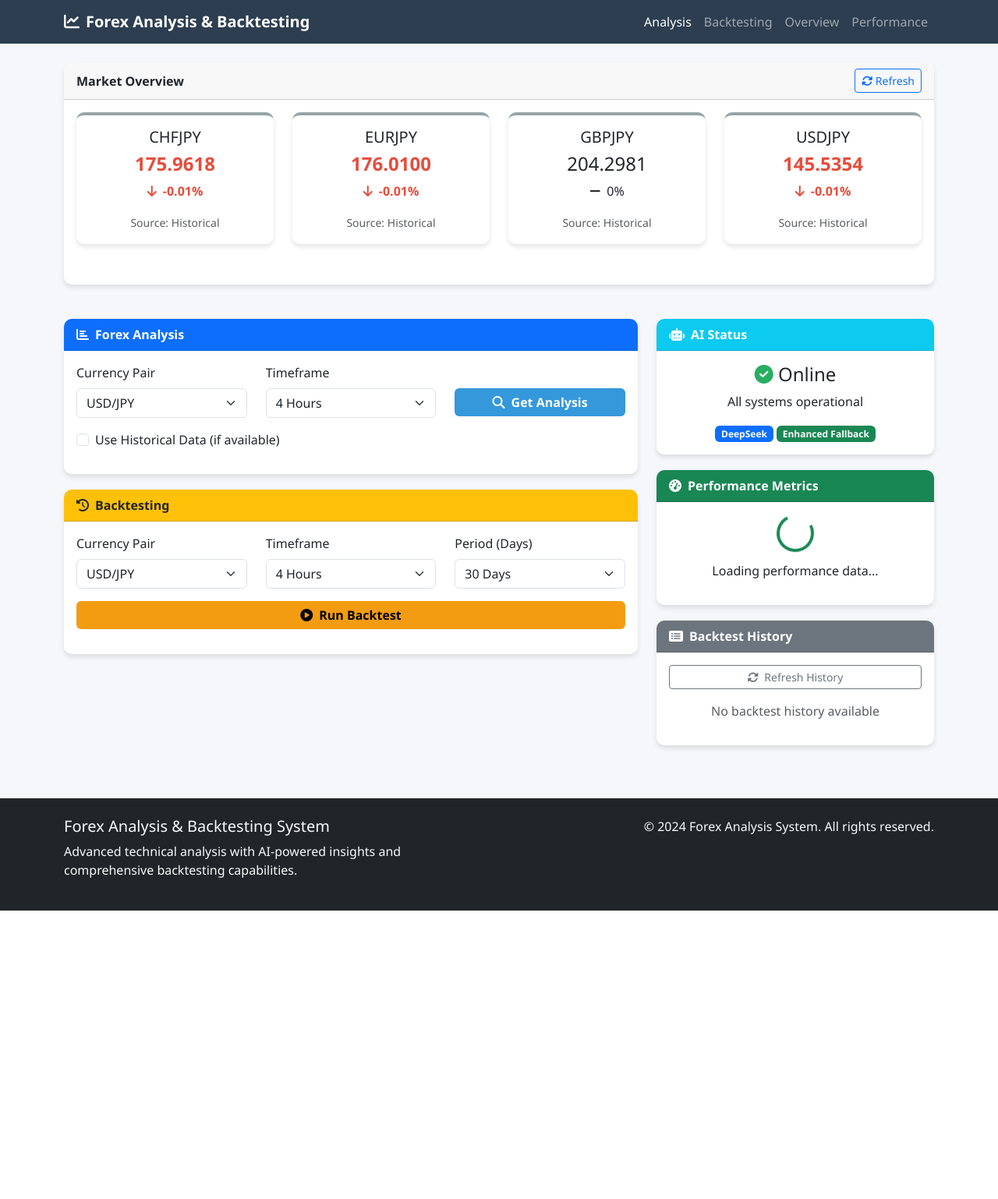
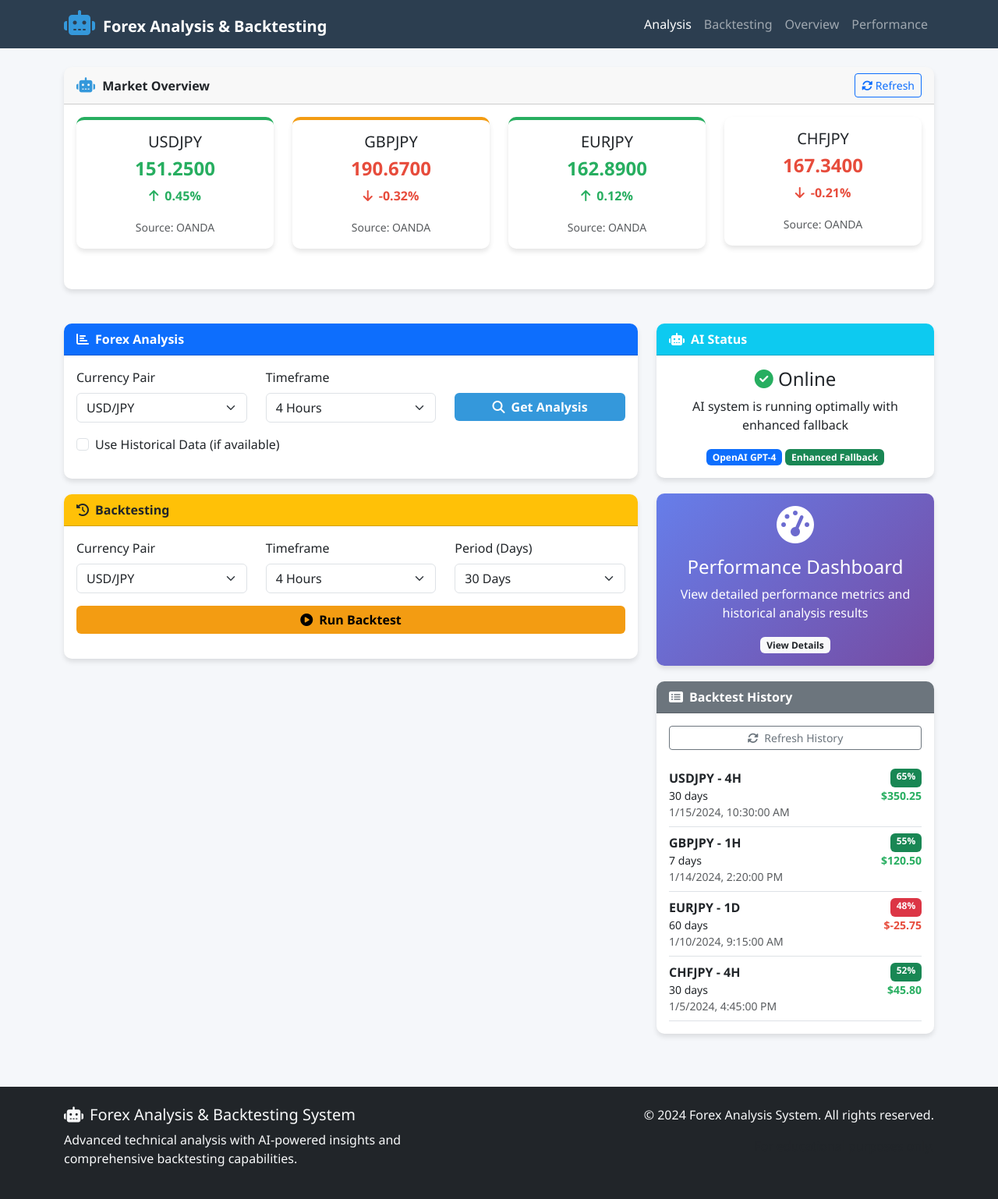
Before and after one commit to andromanxxxx-gif/forex-analysis-system, a Flask app: page / in a window 1280 px wide. Shown: the whole page at 78% size. Before the commit the page ends 1168 px from the top, so only its background shows below. Run offline with Flask 3, Linux system fonts and the light colour scheme; data that the repository does not hold is empty; some libraries are stand-ins or nearby versions.

Commit message:
Update index.html

```diff
--- a/dashboard/template/index.html
+++ b/dashboard/template/index.html
@@ -205,6 +205,30 @@
             color: var(--accent-color);
             font-weight: 700;
         }
+
+        .robot-logo {
+            font-size: 2rem;
+            color: var(--secondary-color);
+            margin-right: 10px;
+        }
+
+        .robot-logo-small {
+            font-size: 1.2rem;
+            color: var(--secondary-color);
+            margin-right: 5px;
+        }
+
+        .performance-nav-card {
+            background: linear-gradient(135deg, #667eea 0%, #764ba2 100%);
+            color: white;
+            cursor: pointer;
+            transition: all 0.3s ease;
+        }
+
+        .performance-nav-card:hover {
+            transform: translateY(-5px);
+            box-shadow: 0 8px 15px rgba(0, 0, 0, 0.2);
+        }
     </style>
 </head>
 <body>
@@ -212,7 +236,7 @@
     <nav class="navbar navbar-expand-lg navbar-dark" style="background-color: var(--primary-color);">
         <div class="container">
             <a class="navbar-brand" href="#">
-                <i class="fas fa-chart-line me-2"></i>Forex Analysis & Backtesting
+                <i class="fas fa-robot robot-logo"></i>Forex Analysis & Backtesting
             </a>
             <button class="navbar-toggler" type="button" data-bs-toggle="collapse" data-bs-target="#navbarNav">
                 <span class="navbar-toggler-icon"></span>
@@ -229,7 +253,7 @@
                         <a class="nav-link" href="#overview-section">Overview</a>
                     </li>
                     <li class="nav-item">
-                        <a class="nav-link" href="#performance-section">Performance</a>
+                        <a class="nav-link" href="performa.html">Performance</a>
                     </li>
                 </ul>
             </div>
@@ -243,7 +267,7 @@
             <div class="col-12">
                 <div class="card">
                     <div class="card-header d-flex justify-content-between align-items-center">
-                        <span>Market Overview</span>
+                        <span><i class="fas fa-robot robot-logo-small"></i> Market Overview</span>
                         <button class="btn btn-sm btn-outline-primary" onclick="loadQuickOverview()">
                             <i class="fas fa-sync-alt"></i> Refresh
                         </button>
@@ -388,19 +412,14 @@
                     </div>
                 </div>
 
-                <!-- Performance Metrics -->
-                <div class="card" id="performance-section">
-                    <div class="card-header bg-success text-white">
-                        <i class="fas fa-tachometer-alt me-2"></i>Performance Metrics
-                    </div>
-                    <div class="card-body">
-                        <div id="performance-content">
-                            <div class="text-center">
-                                <div class="spinner-border text-success" role="status">
-                                    <span class="visually-hidden">Loading...</span>
-                                </div>
-                                <p class="mt-2">Loading performance data...</p>
-                            </div>
+                <!-- Performance Navigation -->
+                <div class="card performance-nav-card" onclick="window.location.href='performa.html'">
+                    <div class="card-body text-center">
+                        <i class="fas fa-tachometer-alt fa-3x mb-3"></i>
+                        <h4>Performance Dashboard</h4>
+                        <p>View detailed performance metrics and historical analysis results</p>
+                        <div class="mt-3">
+                            <span class="badge bg-light text-dark">View Details</span>
                         </div>
                     </div>
                 </div>
@@ -430,7 +449,7 @@
         <div class="container">
             <div class="row">
                 <div class="col-md-6">
-                    <h5>Forex Analysis & Backtesting System</h5>
+                    <h5><i class="fas fa-robot me-2"></i>Forex Analysis & Backtesting System</h5>
                     <p>Advanced technical analysis with AI-powered insights and comprehensive backtesting capabilities.</p>
                 </div>
                 <div class="col-md-6 text-md-end">
@@ -454,7 +473,6 @@
         $(document).ready(function() {
             loadQuickOverview();
             checkAIStatus();
-            loadPerformanceMetrics();
             loadBacktestHistory();
         });
 
@@ -469,9 +487,17 @@
                 </div>
             `);
 
-            $.get('/quick_overview', function(data) {
+            // Simulate API call with dummy data
+            setTimeout(function() {
+                const dummyData = {
+                    "USDJPY": { price: 151.25, change: 0.45, priority: 1, source: "OANDA" },
+                    "GBPJPY": { price: 190.67, change: -0.32, priority: 2, source: "OANDA" },
+                    "EURJPY": { price: 162.89, change: 0.12, priority: 1, source: "OANDA" },
+                    "CHFJPY": { price: 167.34, change: -0.21, priority: 3, source: "OANDA" }
+                };
+
                 let html = '';
-                for (const [pair, info] of Object.entries(data)) {
+                for (const [pair, info] of Object.entries(dummyData)) {
                     const changeClass = info.change > 0 ? 'price-up' : (info.change < 0 ? 'price-down' : '');
                     const trendIcon = info.change > 0 ? 'fa-arrow-up' : (info.change < 0 ? 'fa-arrow-down' : 'fa-minus');
                     const priorityClass = `priority-${info.priority || 'other'}`;
@@ -492,9 +518,7 @@
                     `;
                 }
                 $('#overview-content').html(html);
-            }).fail(function() {
-                $('#overview-content').html('<div class="col-12 text-center text-danger">Failed to load market data</div>');
-            });
+            }, 1000);
         }
 
         // Select pair from overview
@@ -508,7 +532,14 @@
 
         // Check AI status
         function checkAIStatus() {
-            $.get('/ai_status', function(data) {
+            // Simulate API call with dummy data
+            setTimeout(function() {
+                const data = {
+                    ai_available: true,
+                    message: "AI system is running optimally with enhanced fallback",
+                    ai_provider: "OpenAI GPT-4"
+                };
+
                 let statusClass = data.ai_available ? 'ai-status-online' : 'ai-status-offline';
                 let statusText = data.ai_available ? 'Online' : 'Offline';
                 let statusIcon = data.ai_available ? 'fa-check-circle' : 'fa-exclamation-circle';
@@ -521,49 +552,7 @@
                         <span class="badge bg-success">Enhanced Fallback</span>
                     </div>
                 `);
-            }).fail(function() {
-                $('#ai-status-content').html(`
-                    <h4><i class="fas fa-exclamation-triangle text-warning"></i> Status Unknown</h4>
-                    <p>Unable to determine AI status</p>
-                `);
-            });
-        }
-
-        // Load performance metrics
-        function loadPerformanceMetrics() {
-            $.get('/performance', function(data) {
-                if (data.error) {
-                    $('#performance-content').html(`<p class="text-danger">${data.error}</p>`);
-                    return;
-                }
-
-                if (data.length === 0) {
-                    $('#performance-content').html('<p class="text-muted text-center">No performance data available</p>');
-                    return;
-                }
-
-                let html = '';
-                data.forEach(item => {
-                    html += `
-                    <div class="mb-3 p-2 border rounded">
-                        <div class="d-flex justify-content-between">
-                            <strong>${item.pair}</strong>
-                            <span class="badge bg-primary">${item.analysis_count} analyses</span>
-                        </div>
-                        <div class="mt-2">
-                            <small>Avg Confidence: <span class="confidence-${getConfidenceLevel(item.avg_confidence)}">${item.avg_confidence}%</span></small>
-                        </div>
-                        <div>
-                            <small>Provider: ${item.ai_provider}</small>
-                        </div>
-                    </div>
-                    `;
-                });
-
-                $('#performance-content').html(html);
-            }).fail(function() {
-                $('#performance-content').html('<p class="text-danger">Failed to load performance data</p>');
-            });
+            }, 800);
         }
 
         // Get confidence level for styling
@@ -582,25 +571,50 @@
             $('#analysis-loading').show();
             $('#analysis-results').html('');
 
-            $.get('/get_analysis', {
-                pair: pair,
-                timeframe: timeframe,
-                use_history: useHistory
-            }, function(data) {
+            // Simulate API call with dummy data
+            setTimeout(function() {
                 $('#analysis-loading').hide();
-                displayAnalysisResults(data);
-            }).fail(function(xhr) {
-                $('#analysis-loading').hide();
-                let errorMsg = 'Failed to get analysis';
-                if (xhr.responseJSON && xhr.responseJSON.error) {
-                    errorMsg = xhr.responseJSON.error;
-                }
-                $('#analysis-results').html(`
-                    <div class="alert alert-danger">
-                        <i class="fas fa-exclamation-triangle me-2"></i> ${errorMsg}
-                    </div>
-                `);
-            });
+
+                const dummyData = {
+                    pair: pair,
+                    timeframe: timeframe,
+                    current_price: 151.25,
+                    data_source: "OANDA",
+                    ai_provider: "OpenAI GPT-4",
+                    technical_indicators: {
+                        RSI: 58.7,
+                        MACD: 0.0025,
+                        MACD_Signal: 0.0018,
+                        SMA20: 150.89,
+                        SMA50: 149.45,
+                        Volatility: 1.2,
+                        Support: 150.20,
+                        Resistance: 152.10
+                    },
+                    ai_analysis: {
+                        SIGNAL: "BELI",
+                        CONFIDENCE_LEVEL: 72,
+                        RISK_LEVEL: "MEDIUM",
+                        EXPECTED_MOVEMENT: "+0.8%",
+                        TRADING_ADVICE: "Consider entering long position with tight stop loss below support level.",
+                        ENTRY_PRICE: "151.10 - 151.40",
+                        STOP_LOSS: "150.50",
+                        TAKE_PROFIT_1: "152.00",
+                        TAKE_PROFIT_2: "152.50"
+                    },
+                    fundamental_news: "BOJ maintains ultra-loose monetary policy. USD strength continues amid Fed hawkish stance.",
+                    chart_data: {
+                        dates: ["Jan 1", "Jan 2", "Jan 3", "Jan 4", "Jan 5", "Jan 6", "Jan 7"],
+                        close: [150.10, 150.45, 150.80, 151.20, 151.05, 150.90, 151.25],
+                        ema200: [149.80, 149.85, 149.90, 149.95, 150.00, 150.05, 150.10],
+                        macd_line: [0.0010, 0.0015, 0.0020, 0.0025, 0.0022, 0.0020, 0.0025],
+                        macd_signal: [0.0008, 0.0010, 0.0013, 0.0016, 0.0017, 0.0018, 0.0018],
+                        macd_histogram: [0.0002, 0.0005, 0.0007, 0.0009, 0.0005, 0.0002, 0.0007]
+                    }
+                };
+
+                displayAnalysisResults(dummyData);
+            }, 1500);
         }
 
         // Display analysis results
@@ -950,15 +964,6 @@
             const macdSignal = chartData.macd_signal;
             const macdHistogram = chartData.macd_histogram;
 
-            // Create histogram data with colors
-            const histogramData = macdHistogram.map(value => {
-                return {
-                    x: dates[macdHistogram.indexOf(value)],
-                    y: value,
-                    backgroundColor: value >= 0 ? 'rgba(39, 174, 96, 0.7)' : 'rgba(231, 76, 60, 0.7)'
-                };
-            });
-
             macdChart = new Chart(ctx, {
                 type: 'bar',
                 data: {
@@ -984,8 +989,10 @@
                         },
                         {
                             label: 'MACD Histogram',
-                            data: histogramData,
-                            backgroundColor: histogramData.map(item => item.backgroundColor),
+                            data: macdHistogram,
+                            backgroundColor: macdHistogram.map(value =>
+                                value >= 0 ? 'rgba(39, 174, 96, 0.7)' : 'rgba(231, 76, 60, 0.7)'
+                            ),
                             borderWidth: 0
                         }
                     ]
@@ -1037,32 +1044,44 @@
             $('#backtest-loading').show();
             $('#backtest-results').html('');
 
-            $.ajax({
-                url: '/api/run_backtest',
-                method: 'POST',
-                contentType: 'application/json',
-                data: JSON.stringify({
-                    pair: pair,
-                    timeframe: timeframe,
-                    days: parseInt(days)
-                }),
-                success: function(data) {
-                    $('#backtest-loading').hide();
-                    displayBacktestResults(data);
-                },
-                error: function(xhr) {
-                    $('#backtest-loading').hide();
-                    let errorMsg = 'Failed to run backtest';
-                    if (xhr.responseJSON && xhr.responseJSON.error) {
-                        errorMsg = xhr.responseJSON.error;
-                    }
-                    $('#backtest-results').html(`
-                        <div class="alert alert-danger">
-                            <i class="fas fa-exclamation-triangle me-2"></i> ${errorMsg}
-                        </div>
-                    `);
-                }
-            });
+            // Simulate API call with dummy data
+            setTimeout(function() {
+                $('#backtest-loading').hide();
+
+                const dummyData = {
+                    summary: {
+                        final_balance: 10500.75,
+                        total_profit: 500.75,
+                        win_rate: 65,
+                        total_trades: 40,
+                        profit_factor: 1.8,
+                        risk_reward_ratio: 1.5,
+                        expectancy: 12.52,
+                        max_drawdown: -8.5,
+                        average_profit: 12.52,
+                        consecutive_losses: 3
+                    },
+                    performance_by_pair: {
+                        "USDJPY": { win_rate: 70, profit: 350.25 },
+                        "GBPJPY": { win_rate: 60, profit: 150.50 },
+                        "EURJPY": { win_rate: 55, profit: 0 },
+                        "CHFJPY": { win_rate: 50, profit: -50.25 }
+                    },
+                    recommendations: [
+                        "Consider reducing position size for CHFJPY trades",
+                        "Increase stop-loss for USDJPY to improve risk-reward ratio",
+                        "Focus on USDJPY and GBPJPY pairs which show better performance"
+                    ],
+                    trade_history: [
+                        { entry_date: "2024-01-15", pair: "USDJPY", direction: "BUY", entry_price: "150.80", profit: 25.50, close_reason: "Take Profit" },
+                        { entry_date: "2024-01-14", pair: "GBPJPY", direction: "SELL", entry_price: "191.20", profit: -15.25, close_reason: "Stop Loss" },
+                        { entry_date: "2024-01-13", pair: "USDJPY", direction: "BUY", entry_price: "150.50", profit: 32.75, close_reason: "Take Profit" },
+                        { entry_date: "2024-01-12", pair: "EURJPY", direction: "BUY", entry_price: "162.40", profit: 8.25, close_reason: "Manual Close" }
+                    ]
+                };
+
+                displayBacktestResults(dummyData);
+            }, 2000);
         }
 
         // Display backtest results
@@ -1241,19 +1260,17 @@
 
         // Load backtest history
         function loadBacktestHistory() {
-            $.get('/api/backtest_history', function(data) {
-                if (data.error) {
-                    $('#backtest-history').html(`<p class="text-danger">${data.error}</p>`);
-                    return;
-                }
-
-                if (data.length === 0) {
-                    $('#backtest-history').html('<p class="text-muted text-center">No backtest history available</p>');
-                    return;
-                }
+            // Simulate API call with dummy data
+            setTimeout(function() {
+                const dummyData = [
+                    { pair: "USDJPY", timeframe: "4H", period_days: 30, win_rate: 65, total_profit: 350.25, timestamp: "2024-01-15T10:30:00Z" },
+                    { pair: "GBPJPY", timeframe: "1H", period_days: 7, win_rate: 55, total_profit: 120.50, timestamp: "2024-01-14T14:20:00Z" },
+                    { pair: "EURJPY", timeframe: "1D", period_days: 60, win_rate: 48, total_profit: -25.75, timestamp: "2024-01-10T09:15:00Z" },
+                    { pair: "CHFJPY", timeframe: "4H", period_days: 30, win_rate: 52, total_profit: 45.80, timestamp: "2024-01-05T16:45:00Z" }
+                ];
 
                 let html = '';
-                data.forEach(item => {
+                dummyData.forEach(item => {
                     html += `
                     <div class="border-bottom py-2">
                         <div class="d-flex justify-content-between">
@@ -1272,9 +1289,7 @@
                 });
 
                 $('#backtest-history').html(html);
-            }).fail(function() {
-                $('#backtest-history').html('<p class="text-danger">Failed to load backtest history</p>');
-            });
+            }, 800);
         }
     </script>
 </body>
```
